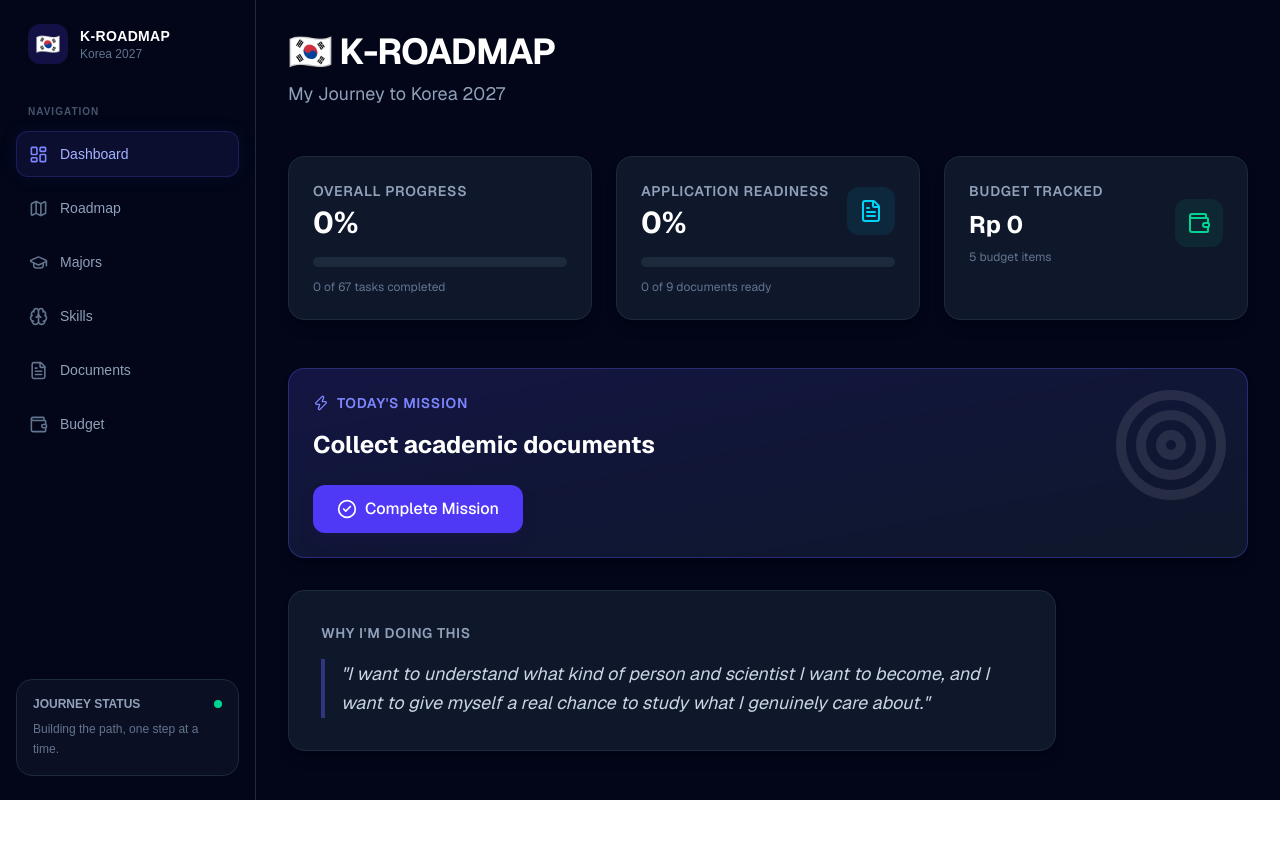
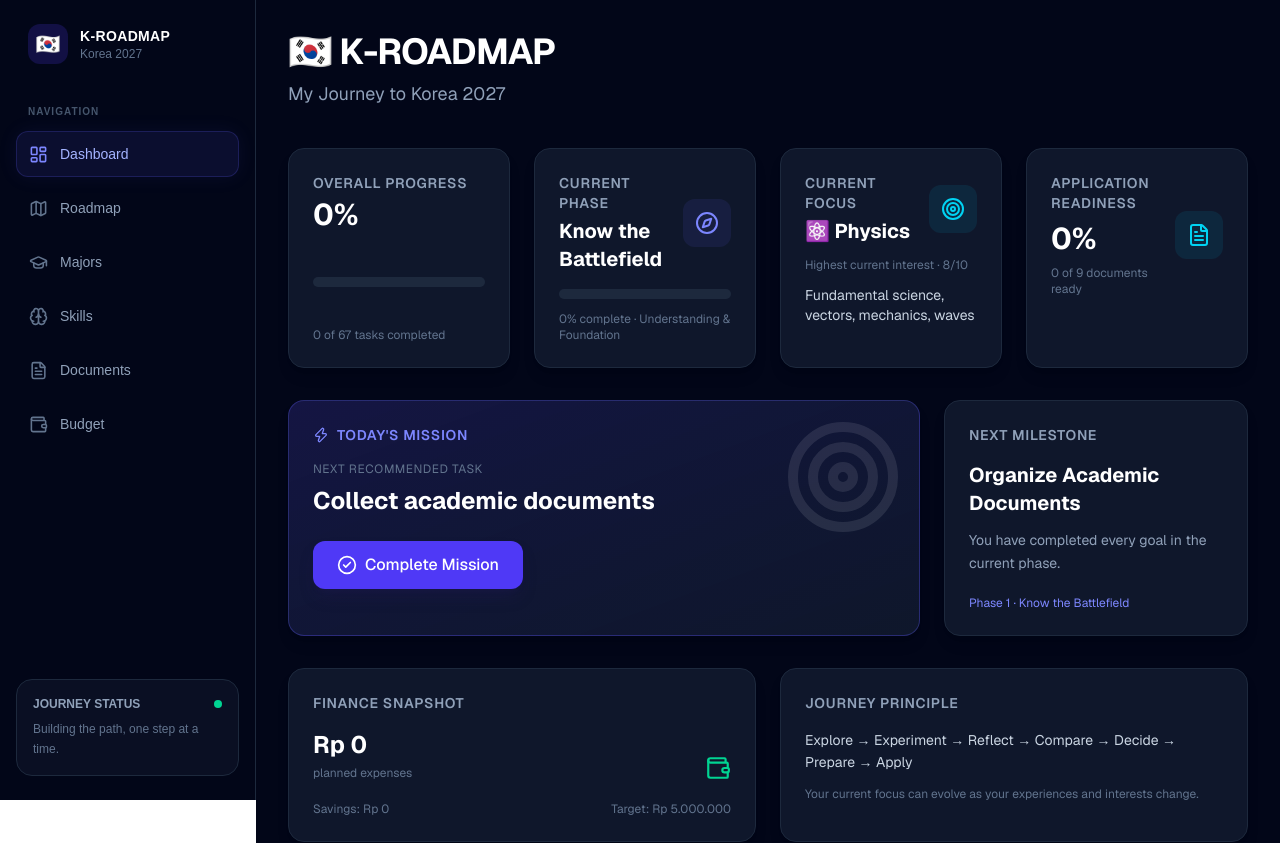
Before and after one commit to piwww11/K-roadmap, a Next.js app: page / in a window 1280 px wide. Shown: the top 843 px of the page. Before the commit the page ends 800 px from the top, so only its background shows below. Built offline with nearby package versions, Linux system fonts and the light colour scheme.

Commit message:
feat: make dashboard reflect current journey focus

```diff
--- a/app/page.tsx
+++ b/app/page.tsx
@@ -1,13 +1,14 @@
 'use client';
 
-import { useEffect, useState } from 'react';
+import { useEffect, useMemo, useState } from 'react';
 import { useJourneyStore } from '@/store/useJourneyStore';
 import {
   CheckCircle2,
+  Compass,
+  FileText,
   Target,
+  Wallet,
   Zap,
-  FileText,
-  Wallet,
 } from 'lucide-react';
 import { motion } from 'framer-motion';
 
@@ -29,14 +30,36 @@ export default function Dashboard() {
     (state) => state.getTotalTaskCount
   );
   const getNextTask = useJourneyStore((state) => state.getNextTask);
+  const getCurrentPhase = useJourneyStore((state) => state.getCurrentPhase);
+  const getPhaseProgress = useJourneyStore((state) => state.getPhaseProgress);
   const toggleTask = useJourneyStore((state) => state.toggleTask);
   const documents = useJourneyStore((state) => state.documents);
   const budget = useJourneyStore((state) => state.budget);
+  const majors = useJourneyStore((state) => state.majors);
 
   const progressPercent = hasHydrated ? getOverallProgress() : 0;
   const completedTasks = hasHydrated ? getCompletedTaskCount() : 0;
   const totalTasks = hasHydrated ? getTotalTaskCount() : 0;
   const todaysMission = hasHydrated ? getNextTask() : undefined;
+  const currentPhase = hasHydrated ? getCurrentPhase() : undefined;
+
+  const currentFocus = useMemo(() => {
+    if (!hasHydrated || majors.length === 0) return undefined;
+    return [...majors].sort((a, b) => b.interestScore - a.interestScore)[0];
+  }, [hasHydrated, majors]);
+
+  const nextMilestone = useMemo(() => {
+    if (!currentPhase) return undefined;
+    for (const month of currentPhase.months) {
+      for (const goal of month.goals) {
+        if (goal.status !== 'Completed') return goal;
+      }
+    }
+    return undefined;
+  }, [currentPhase]);
+
+  const currentPhaseProgress =
+    hasHydrated && currentPhase ? getPhaseProgress(currentPhase.id) : 0;
 
   const completedDocuments = hasHydrated
     ? documents.filter(
@@ -62,14 +85,14 @@ export default function Dashboard() {
 
   return (
     <div className="min-h-screen bg-slate-950 text-slate-100 p-8 font-sans">
-      <header className="mb-12">
+      <header className="mb-10">
         <h1 className="text-4xl font-bold tracking-tight text-white mb-2">
           🇰🇷 K-ROADMAP
         </h1>
         <p className="text-slate-400 text-lg">My Journey to Korea 2027</p>
       </header>
 
-      <div className="grid grid-cols-1 gap-6 mb-12 md:grid-cols-3">
+      <div className="grid grid-cols-1 gap-6 mb-8 md:grid-cols-2 xl:grid-cols-4">
         <div className="group flex flex-col justify-between rounded-2xl border border-slate-800 bg-slate-900 p-6 shadow-lg transition-all duration-300 hover:-translate-y-0.5 hover:border-indigo-500/20">
           <div>
             <h2 className="text-slate-400 text-sm font-semibold uppercase tracking-wider mb-1">
@@ -79,7 +102,6 @@ export default function Dashboard() {
               {progressPercent}%
             </div>
           </div>
-
           <div className="w-full bg-slate-800 rounded-full h-2.5">
             <motion.div
               initial={{ width: 0 }}
@@ -87,7 +109,6 @@ export default function Dashboard() {
               className="h-2.5 rounded-full bg-gradient-to-r from-indigo-500 to-cyan-400 transition-all duration-700"
             />
           </div>
-
           <p className="text-xs text-slate-500 mt-3">
             {completedTasks} of {totalTasks} tasks completed
           </p>
@@ -97,27 +118,48 @@ export default function Dashboard() {
           <div className="flex items-center justify-between mb-4">
             <div>
               <h2 className="text-slate-400 text-sm font-semibold uppercase tracking-wider mb-1">
-                Application Readiness
+                Current Phase
               </h2>
-              <div className="text-3xl font-bold text-white">
-                {documentProgress}%
+              <div className="text-xl font-bold text-white">
+                {currentPhase?.title ?? 'Loading...'}
+              </div>
+            </div>
+            <div className="p-3 rounded-xl bg-indigo-500/10 text-indigo-400">
+              <Compass size={24} />
+            </div>
+          </div>
+          <div className="w-full bg-slate-800 rounded-full h-2.5">
+            <motion.div
+              initial={{ width: 0 }}
+              animate={{ width: `${currentPhaseProgress}%` }}
+              className="bg-indigo-500 h-2.5 rounded-full"
+            />
+          </div>
+          <p className="text-xs text-slate-500 mt-3">
+            {currentPhaseProgress}% complete
+            {currentPhase ? ` · ${currentPhase.subtitle}` : ''}
+          </p>
+        </div>
+
+        <div className="bg-slate-900 border border-slate-800 p-6 rounded-2xl shadow-lg">
+          <div className="flex items-center justify-between mb-3">
+            <div>
+              <h2 className="text-slate-400 text-sm font-semibold uppercase tracking-wider mb-1">
+                Current Focus
+              </h2>
+              <div className="text-xl font-bold text-white">
+                {currentFocus ? `${currentFocus.icon} ${currentFocus.name}` : 'Loading...'}
               </div>
             </div>
             <div className="p-3 rounded-xl bg-cyan-500/10 text-cyan-400">
-              <FileText size={24} />
+              <Target size={24} />
             </div>
           </div>
-
-          <div className="w-full bg-slate-800 rounded-full h-2.5">
-            <motion.div
-              initial={{ width: 0 }}
-              animate={{ width: `${documentProgress}%` }}
-              className="bg-cyan-500 h-2.5 rounded-full"
-            />
-          </div>
-
-          <p className="text-xs text-slate-500 mt-3">
-            {completedDocuments.length} of {documents.length} documents ready
+          <p className="text-xs text-slate-500">
+            Highest current interest · {currentFocus?.interestScore ?? 0}/10
+          </p>
+          <p className="text-sm text-slate-300 mt-3 line-clamp-2">
+            {currentFocus?.description ?? 'Your major exploration focus will appear here.'}
           </p>
         </div>
 
@@ -125,39 +167,39 @@ export default function Dashboard() {
           <div className="flex items-center justify-between">
             <div>
               <h2 className="text-slate-400 text-sm font-semibold uppercase tracking-wider mb-2">
-                Budget Tracked
+                Application Readiness
               </h2>
-              <div className="text-2xl font-bold text-white">
-                {formatCurrency(totalBudget)}
-              </div>
+              <div className="text-3xl font-bold text-white">{documentProgress}%</div>
               <p className="text-xs text-slate-500 mt-2">
-                {hasHydrated ? budget.items.length : 0} budget items
+                {completedDocuments.length} of {documents.length} documents ready
               </p>
             </div>
-            <div className="p-3 rounded-xl bg-emerald-500/10 text-emerald-400">
-              <Wallet size={24} />
+            <div className="p-3 rounded-xl bg-cyan-500/10 text-cyan-400">
+              <FileText size={24} />
             </div>
           </div>
         </div>
       </div>
 
-      <div className="mb-8">
-        <div className="bg-gradient-to-br from-indigo-900/40 to-slate-900 border border-indigo-500/30 p-6 rounded-2xl shadow-lg relative overflow-hidden">
+      <div className="grid grid-cols-1 gap-6 mb-8 lg:grid-cols-3">
+        <div className="lg:col-span-2 bg-gradient-to-br from-indigo-900/40 to-slate-900 border border-indigo-500/30 p-6 rounded-2xl shadow-lg relative overflow-hidden">
           <div className="absolute top-0 right-0 p-4 opacity-10">
             <Target size={120} />
           </div>
 
           <h2 className="flex items-center gap-2 text-indigo-400 text-sm font-semibold uppercase tracking-wider mb-4">
             <Zap size={16} />
-            Today's Mission
+            Today&apos;s Mission
           </h2>
 
           {todaysMission ? (
             <div>
-              <h3 className="text-2xl font-bold text-white mb-6 max-w-lg">
+              <p className="text-xs uppercase tracking-wider text-slate-500 mb-2">
+                Next recommended task
+              </p>
+              <h3 className="text-2xl font-bold text-white mb-6 max-w-2xl">
                 {todaysMission.title}
               </h3>
-
               <button
                 onClick={() => toggleTask(todaysMission.id)}
                 className="flex items-center gap-2 rounded-xl bg-indigo-600 px-6 py-3 font-medium text-white shadow-lg shadow-indigo-950/40 transition-all duration-200 hover:-translate-y-0.5 hover:bg-indigo-500 active:translate-y-0"
@@ -172,14 +214,62 @@ export default function Dashboard() {
             </h3>
           )}
         </div>
+
+        <div className="bg-slate-900 border border-slate-800 p-6 rounded-2xl shadow-lg">
+          <h2 className="text-slate-400 text-sm font-semibold uppercase tracking-wider mb-4">
+            Next Milestone
+          </h2>
+          <h3 className="text-xl font-bold text-white mb-3">
+            {nextMilestone?.title ?? 'Journey complete'}
+          </h3>
+          <p className="text-sm text-slate-400 leading-relaxed">
+            {nextMilestone?.description ?? 'You have completed every goal in the current phase.'}
+          </p>
+          {currentPhase && (
+            <p className="text-xs text-indigo-400 mt-5">
+              Phase {currentPhase.number} · {currentPhase.title}
+            </p>
+          )}
+        </div>
+      </div>
+
+      <div className="grid grid-cols-1 gap-6 mb-8 lg:grid-cols-2">
+        <div className="rounded-2xl border border-slate-800 bg-slate-900 p-6 shadow-lg">
+          <h2 className="text-slate-400 text-sm font-semibold uppercase tracking-wider mb-4">
+            Finance Snapshot
+          </h2>
+          <div className="flex items-end justify-between gap-4">
+            <div>
+              <p className="text-2xl font-bold text-white">{formatCurrency(totalBudget)}</p>
+              <p className="text-xs text-slate-500 mt-1">planned expenses</p>
+            </div>
+            <Wallet className="text-emerald-400" size={26} />
+          </div>
+          <div className="mt-5 flex justify-between text-xs text-slate-500">
+            <span>Savings: {formatCurrency(hasHydrated ? budget.currentSavings : 0)}</span>
+            <span>Target: {formatCurrency(hasHydrated ? budget.targetAmount : 0)}</span>
+          </div>
+        </div>
+
+        <div className="rounded-2xl border border-slate-800 bg-slate-900 p-6 shadow-lg">
+          <h2 className="text-slate-400 text-sm font-semibold uppercase tracking-wider mb-4">
+            Journey Principle
+          </h2>
+          <p className="text-sm leading-relaxed text-slate-300">
+            Explore → Experiment → Reflect → Compare → Decide → Prepare → Apply
+          </p>
+          <p className="text-xs text-slate-500 mt-3">
+            Your current focus can evolve as your experiences and interests change.
+          </p>
+        </div>
       </div>
 
       <div className="max-w-3xl rounded-2xl border border-slate-800 bg-slate-900 p-8 shadow-lg transition-all duration-300 hover:border-slate-700">
         <h2 className="text-slate-400 text-sm font-semibold uppercase tracking-wider mb-4">
-          Why I'm Doing This
+          Why I&apos;m Doing This
         </h2>
         <p className="border-l-4 border-indigo-500/40 pl-4 text-lg italic leading-relaxed text-slate-300">
-          "{myWhy}"
+          &quot;{myWhy}&quot;
         </p>
       </div>
     </div>
```
